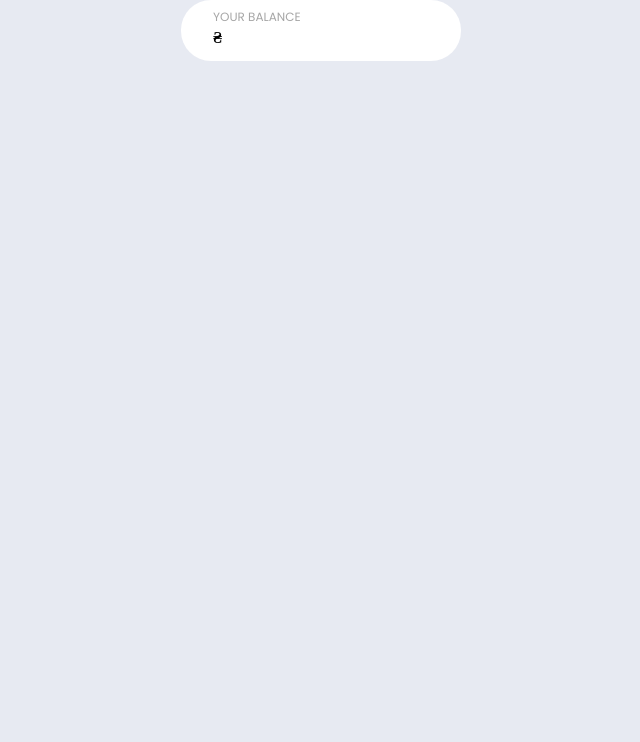
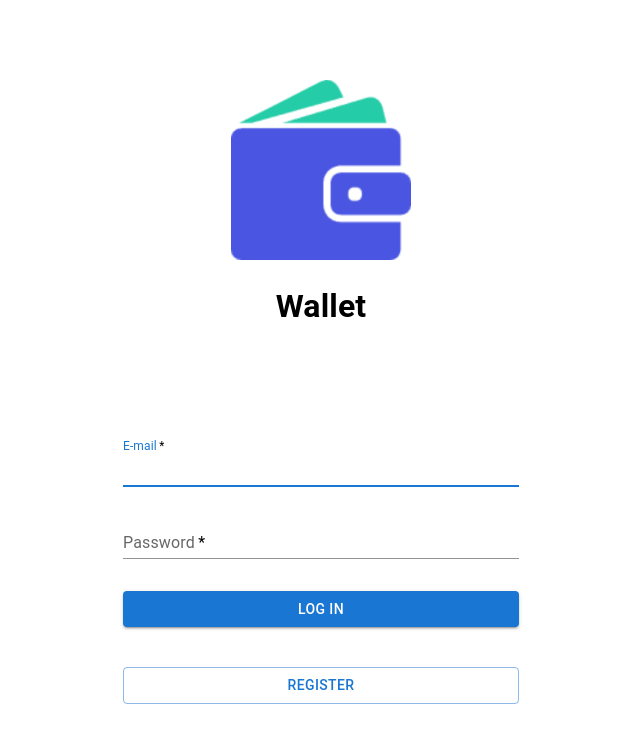
Before and after one commit to MarcinBolt/Wallet-App, a React (Vite) app: page / in a window 1280 px wide. Shown: the top 742 px of the page, without its empty margins (319-959 px from the left). Built offline with nearby package versions, Linux system fonts and the light colour scheme.

Commit message:
fix: css

```diff
--- a/src/App.jsx
+++ b/src/App.jsx
@@ -36,7 +36,6 @@ const App = () => {
           element={<PrivateRoute component={<Dashboard />} redirect={'/'} />}
         />
         //TODO
-        <Route exact path={`/`} element={<PublicRoute component={<Balance />} />} />
         <Route exact path={`/`} element={<PublicRoute component={<Login />} />} />
         <Route exact path={`/login`} element={<PublicRoute component={<Login />} />} />
         <Route exact path={`/register`} element={<PublicRoute component={<Register />} />} />
--- a/src/components/Balance/Balance.module.css
+++ b/src/components/Balance/Balance.module.css
@@ -8,14 +8,14 @@
   padding: 8px 32px 11px;
 }
 
-@media (min-width: 780px) {
-  .Balance {
+@media screen and (min-width: 780px) {
+  .BalanceContainer {
     width: 360px;
     padding: 8px 40px 11px;
   }
 }
-@media (min-width: 1200px) {
-  .Balance {
+@media screen and (min-width: 1200px) {
+  .BalanceContainer {
     width: 395px;
   }
 }
@@ -28,7 +28,7 @@
   align-items: start;
 }
 .BalanceBox {
-  font-size: 30;
+  font-size: 30px;
   font-weight: 700;
   color: var(--color-text-primary);
   display: flex;
```
